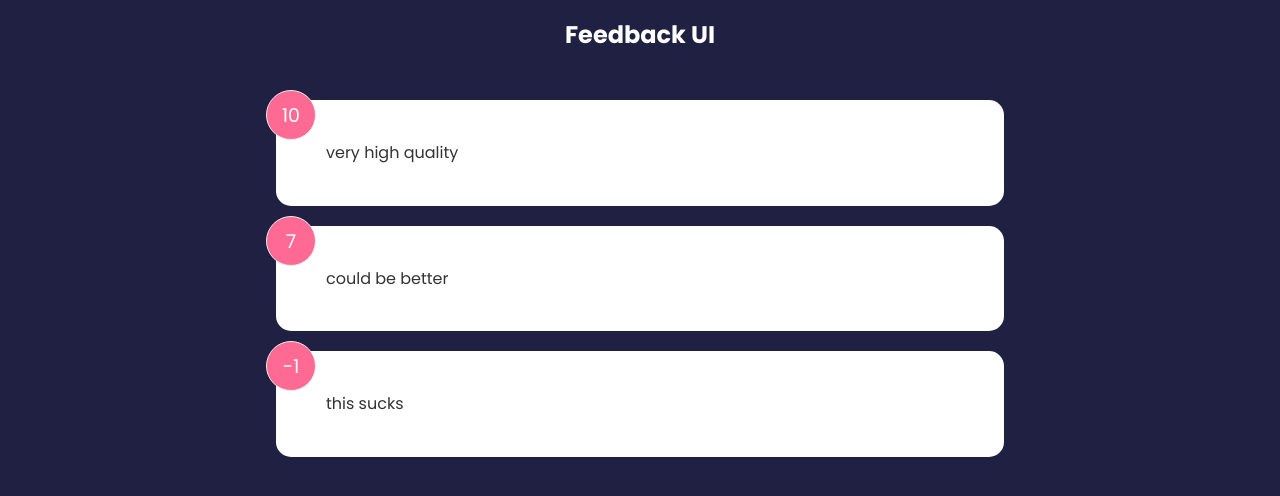
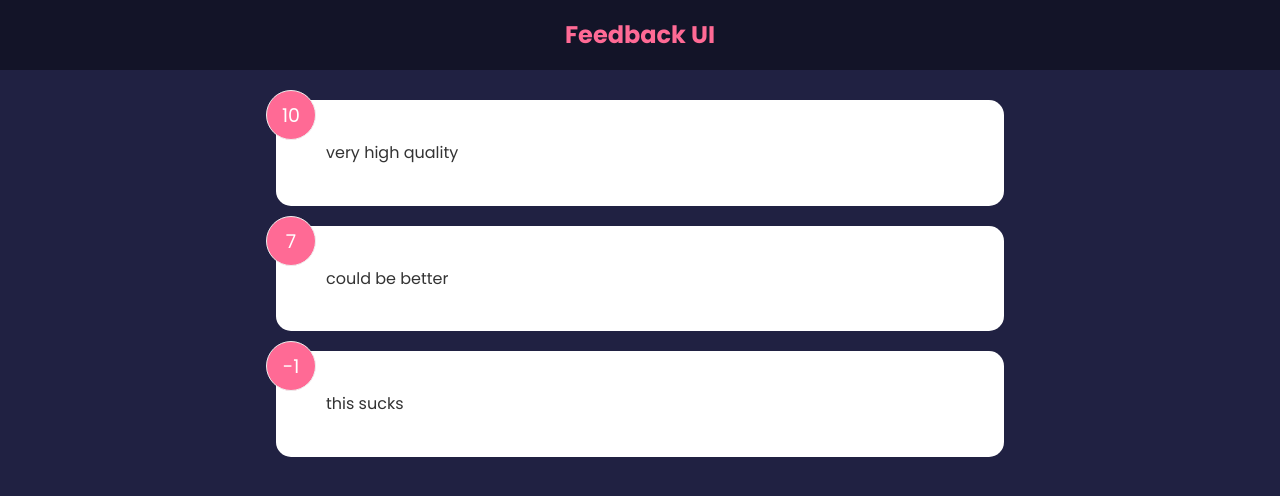
Before and after one commit to Jcorr15/feedback-app, a React (Create React App) app: page / in a window 1280 px wide. Shown: the top 496 px of the page. Built offline with nearby package versions, Linux system fonts and the light colour scheme.

Commit message:
Added Card component and PropTypes

```diff
--- a/src/components/FeedbackItem.jsx
+++ b/src/components/FeedbackItem.jsx
@@ -1,10 +1,17 @@
+import PropTypes from 'prop-types';
+import Card from './shared/Card';
+
 function FeedbackItem({ item }) {
   return (
-    <div className="card">
+    <Card>
       <div className="num-display">{item.rating}</div>
       <div className="text-display">{item.text}</div>
-    </div>
+    </Card>
   );
 }
 
+FeedbackItem.propTypes = {
+  item: PropTypes.object.isRequired,
+};
+
 export default FeedbackItem;
--- a/src/components/FeedbackList.jsx
+++ b/src/components/FeedbackList.jsx
@@ -1,3 +1,4 @@
+import PropTypes from 'prop-types';
 import FeedbackItem from './FeedbackItem';
 
 function FeedbackList({ feedback }) {
@@ -14,4 +15,8 @@ function FeedbackList({ feedback }) {
   );
 }
 
+FeedbackList.propTypes = {
+  feedback: PropTypes.array,
+};
+
 export default FeedbackList;
--- a/src/components/Header.jsx
+++ b/src/components/Header.jsx
@@ -1,8 +1,13 @@
 import PropTypes from 'prop-types';
 
-function Header({ text }) {
+function Header({ text, bgColor, textColor }) {
+  const headerStyles = {
+    backgroundColor: bgColor,
+    color: textColor,
+  };
+
   return (
-    <header>
+    <header style={headerStyles}>
       <div className="container">
         <h2>{text}</h2>
       </div>
@@ -12,10 +17,14 @@ function Header({ text }) {
 
 Header.defaultProps = {
   text: 'Feedback UI',
+  bgColor: 'rgba(0,0,0,0.4)',
+  textColor: '#ff6a95',
 };
 
 Header.propTypes = {
   text: PropTypes.string,
+  bgColor: PropTypes.string,
+  textColor: PropTypes.string,
 };
 
 export default Header;
--- /dev/null
+++ b/src/components/shared/Card.jsx
@@ -0,0 +1,16 @@
+import PropTypes from 'prop-types';
+
+function Card({ children, reverse }) {
+  return <div className={`card ${reverse && 'reverse'}`}>{children}</div>;
+}
+
+Card.defaultProps = {
+  reverse: false,
+};
+
+Card.propTypes = {
+  children: PropTypes.node.isRequired,
+  reverse: PropTypes.bool,
+};
+
+export default Card;
```
